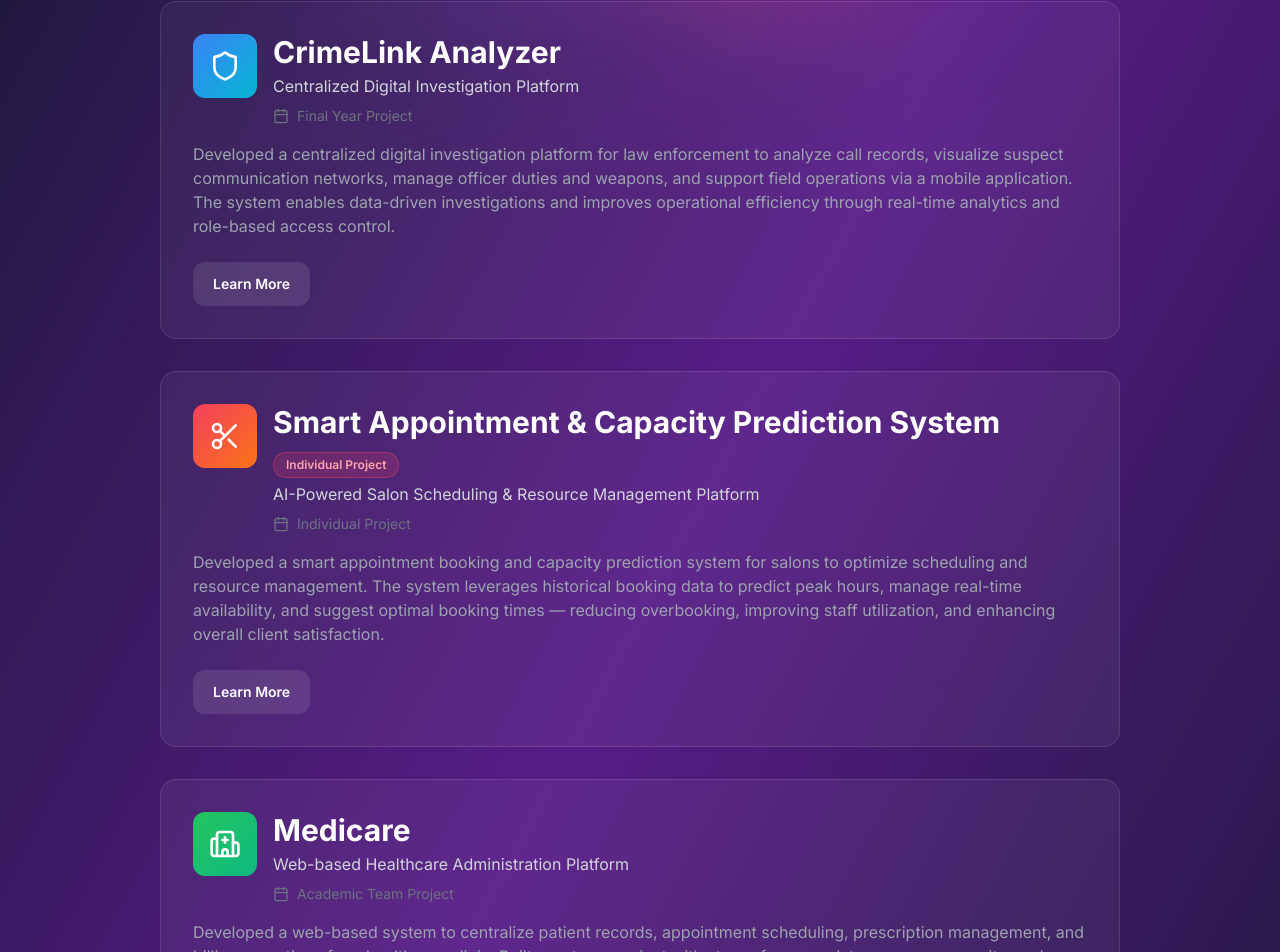
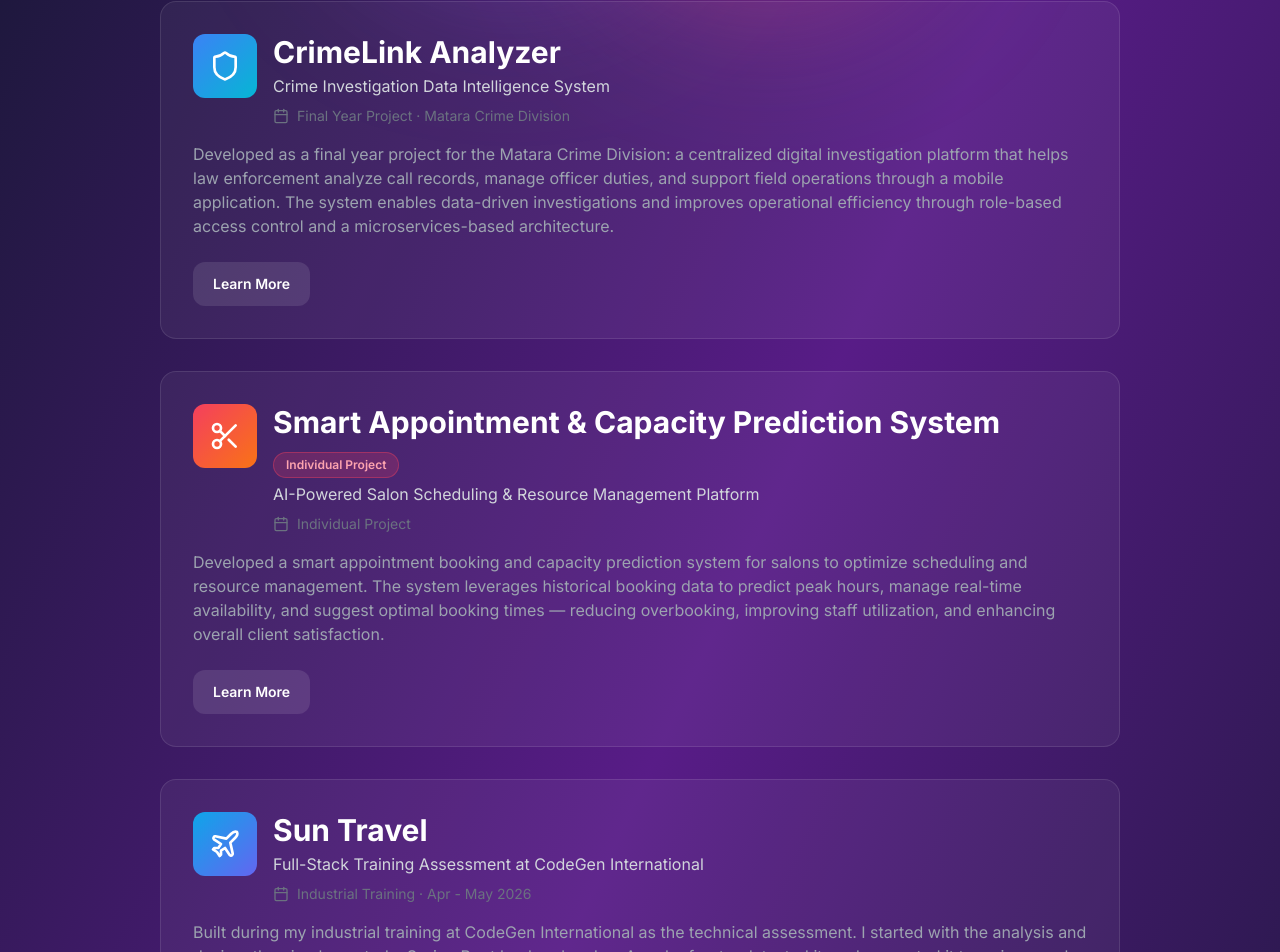
Before and after one commit to arosha-w/Portfolio-arosha, a React (Vite) app in the folder Portfolio/: page /#/projects in a window 1280 px wide. Shown: the part 585-1537 px from the top of the page. Built offline with nearby package versions, Linux system fonts and the light colour scheme.

Commit message:
update the project page

```diff
--- a/Portfolio/src/pages/Projects.jsx
+++ b/Portfolio/src/pages/Projects.jsx
@@ -11,15 +11,16 @@ import {
   Layers,
   Hospital,
   Scissors,
+  Plane,
 } from "lucide-react";
 
 const Projects = () => {
   const projects = [
     {
       name: "CrimeLink Analyzer",
-      description: "Centralized Digital Investigation Platform",
+      description: "Crime Investigation Data Intelligence System",
       fullDescription:
-        "Developed a centralized digital investigation platform for law enforcement to analyze call records, visualize suspect communication networks, manage officer duties and weapons, and support field operations via a mobile application. The system enables data-driven investigations and improves operational efficiency through real-time analytics and role-based access control.",
+        "Developed as a final year project for the Matara Crime Division: a centralized digital investigation platform that helps law enforcement analyze call records, manage officer duties, and support field operations through a mobile application. The system enables data-driven investigations and improves operational efficiency through role-based access control and a microservices-based architecture.",
       techStack: [
         "React",
         "TypeScript",
@@ -32,16 +33,18 @@ const Projects = () => {
         "Docker",
       ],
       features: [
-        "Call data analysis and suspect network visualization",
+        "Call data analysis with location and time-based filtering",
+        "Vehicle plate registry accessible via mobile",
+        "Duty management system for tracking and managing officer duties",
+        "Duty recommendation using a weighted formula to rank officers",
+        "Leave management through a mobile application for leave requests and duty viewing",
         "Role-based dashboards for administrators, investigators, and field officers",
-        "Mobile application support for field operations",
-        "Microservice-based architecture for scalability and maintainability",
-        "Secure authentication and protected data handling",
+        "Microservices-based architecture for scalability and maintainability",
       ],
       githubLink: "https://github.com/arosha-w",
       demoLink: null,
       category: "Full Stack",
-      date: "Final Year Project",
+      date: "Final Year Project · Matara Crime Division",
       type: "Team Project",
       icon: Shield,
       color: "from-blue-500 to-cyan-500",
@@ -68,6 +71,7 @@ const Projects = () => {
         "Role-based dashboards for Admin, Stylist, and Client",
         "Admin analytics dashboard for booking trends and staff performance",
         "Client portal for booking, rescheduling, and appointment history",
+        "Planned enhancement: a mobile app for on-the-go booking and real-time notifications",
       ],
       githubLink: "https://github.com/arosha-w",
       demoLink: null,
@@ -76,6 +80,35 @@ const Projects = () => {
       type: "Individual Project",
       icon: Scissors,
       color: "from-rose-500 to-orange-500",
+    },
+    {
+      name: "Sun Travel",
+      description: "Full-Stack Training Assessment at CodeGen International",
+      fullDescription:
+        "Built during my industrial training at CodeGen International as the technical assessment. I started with the analysis and design, then implemented a Spring Boot backend and an Angular frontend, tested it, and presented it to a viva panel before updating it based on their feedback.",
+      techStack: [
+        "Java",
+        "Spring Boot",
+        "Maven",
+        "Angular",
+        "PostgreSQL (Neon)",
+        "REST APIs",
+        "JUnit",
+      ],
+      features: [
+        "ER diagram, user stories, test cases and a test plan written from the requirements",
+        "CRUD operations exposed as REST API endpoints with Spring Boot",
+        "Maven build and dependency management",
+        "Angular components, routing and forms, with API data mapped to frontend views",
+        "Unit testing and updates made from viva panel feedback",
+      ],
+      githubLink: null,
+      demoLink: null,
+      category: "Full Stack",
+      date: "Industrial Training · Apr - May 2026",
+      type: "Training Project",
+      icon: Plane,
+      color: "from-sky-500 to-indigo-500",
     },
     {
       name: "Medicare",
@@ -114,11 +147,11 @@ const Projects = () => {
       githubLink: "https://github.com/arosha-w",
       demoLink: null,
       category: "Desktop",
-      date: "Academic Project",
+      date: "Academic Group Project",
       type: "Academic Project",
       icon: ShoppingCart,
       color: "from-purple-500 to-pink-500",
-    },
+    }
   ];
 
   const categories = ["All", "Full Stack", "Desktop"];
```
